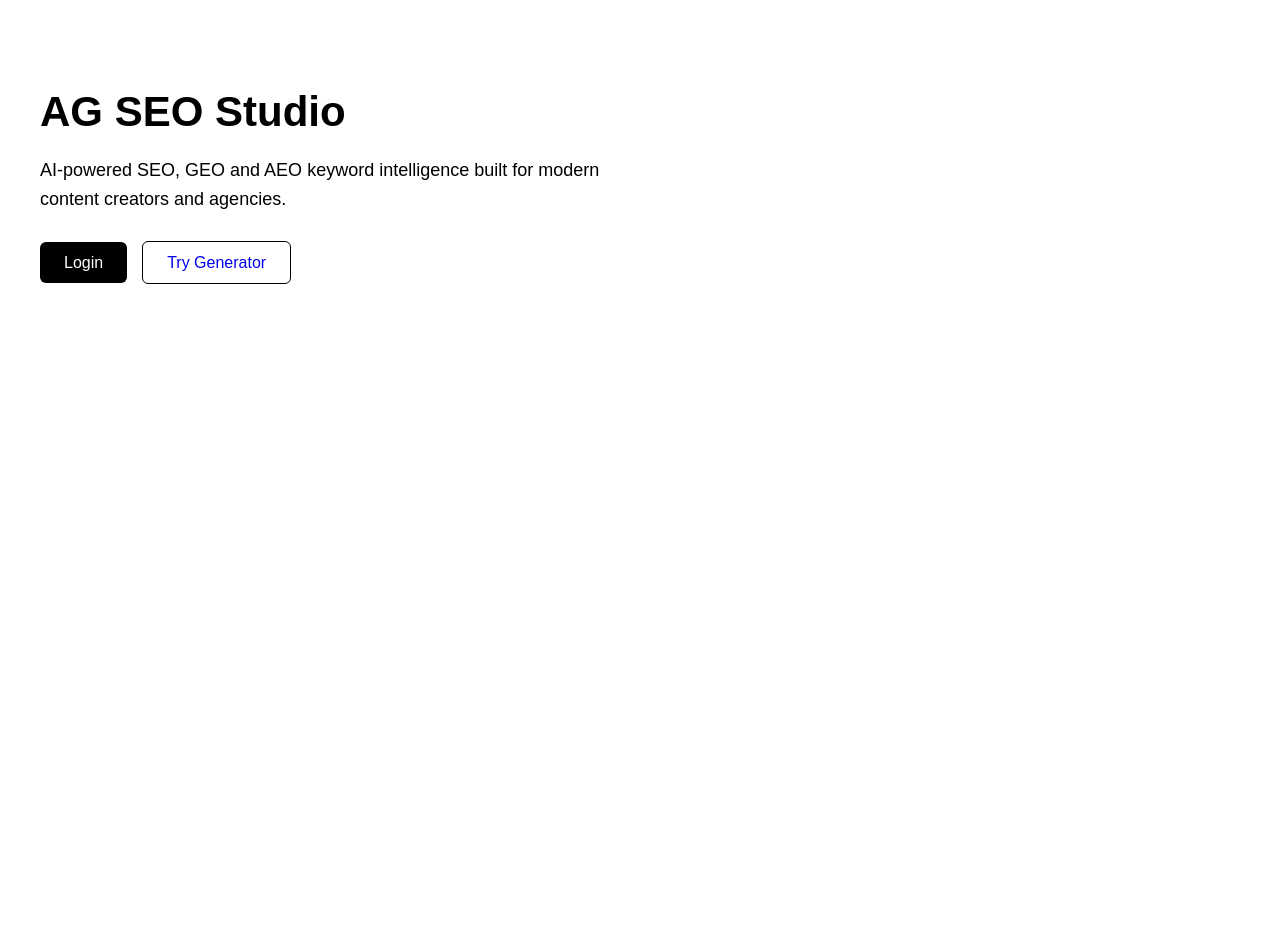
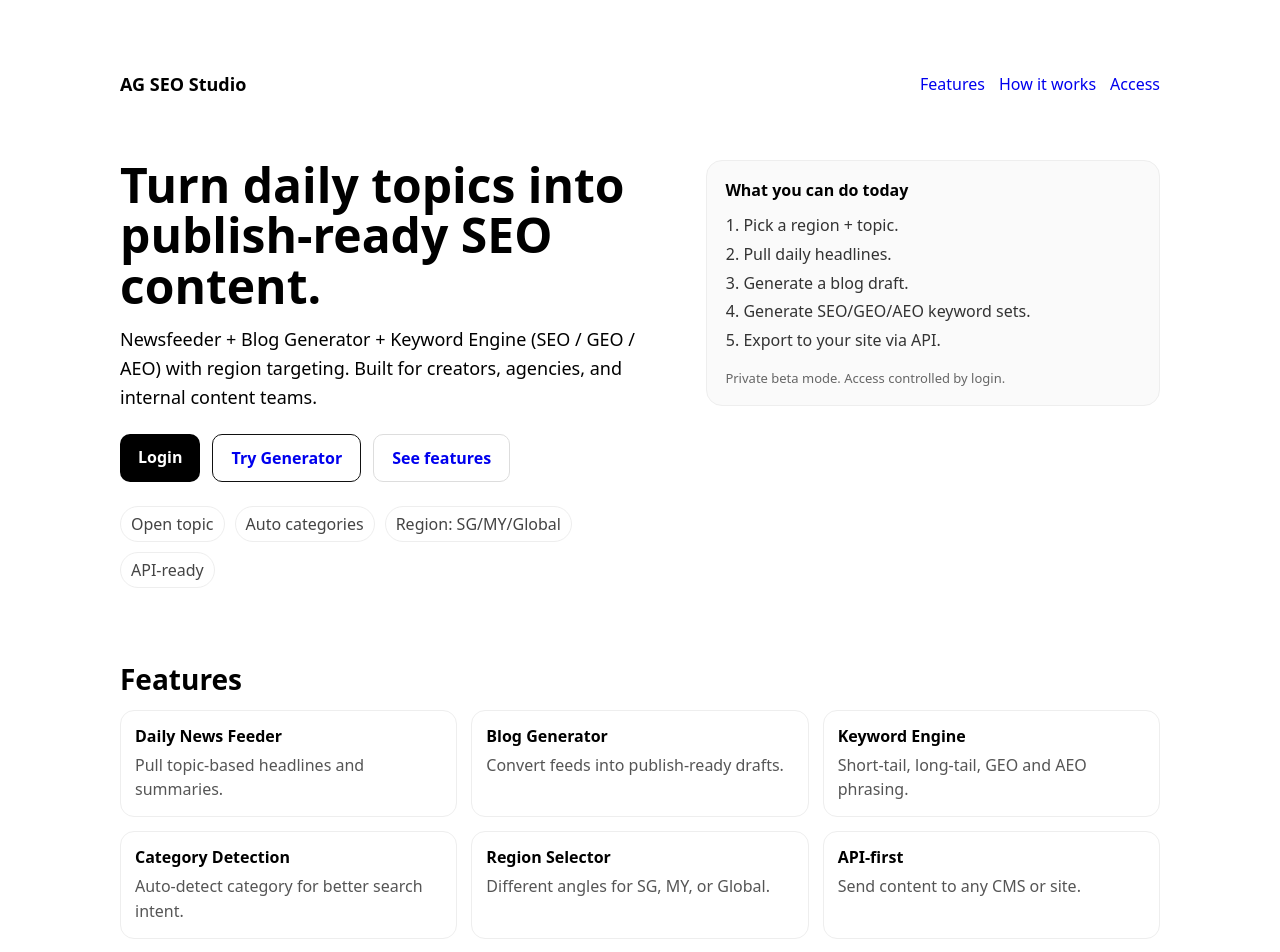
Before and after one commit to spuntnik/daily-news-blog-ai, a Next.js app in the folder apps/web/: page / in a window 1280 px wide. Shown: the top 952 px of the page. Before the commit the page ends 800 px from the top, so only its background shows below. Built offline with nearby package versions, Linux system fonts and the light colour scheme.

Commit message:
Refactor Home component layout and styles

```diff
--- a/apps/web/src/app/page.tsx
+++ b/apps/web/src/app/page.tsx
@@ -1,41 +1,134 @@
+import Link from "next/link";
+
 export default function Home() {
   return (
-    <main style={{ padding: "60px 40px", fontFamily: "sans-serif" }}>
-      <h1 style={{ fontSize: "42px", marginBottom: "20px" }}>
-        AG SEO Studio
+    <main style={{ minHeight: "100vh", padding: "72px 28px", fontFamily: "ui-sans-serif, system-ui" }}>
+      <div style={{ maxWidth: 1040, margin: "0 auto" }}>
+        <header style={{ display: "flex", justifyContent: "space-between", alignItems: "center" }}>
+          <div style={{ fontWeight: 800, fontSize: 18 }}>AG SEO Studio</div>
+          <nav style={{ display: "flex", gap: 14 }}>
+            <a href="#features" style={{ textDecoration: "none" }}>Features</a>
+            <a href="#how" style={{ textDecoration: "none" }}>How it works</a>
+            <a href="#pricing" style={{ textDecoration: "none" }}>Access</a>
+          </nav>
+        </header>
+
+        <section style={{ marginTop: 64, display: "grid", gridTemplateColumns: "1.1fr 0.9fr", gap: 32 }}>
+          <div>
+            <h1 style={{ fontSize: 48, lineHeight: 1.05, margin: "0 0 14px 0" }}>
+              Turn daily topics into publish-ready SEO content.
             </h1>
-
-      <p style={{ fontSize: "18px", maxWidth: "600px", lineHeight: "1.6" }}>
-        AI-powered SEO, GEO and AEO keyword intelligence built for
-        modern content creators and agencies.
+            <p style={{ fontSize: 18, lineHeight: 1.6, maxWidth: 600, margin: "0 0 22px 0" }}>
+              Newsfeeder + Blog Generator + Keyword Engine (SEO / GEO / AEO) with region targeting.
+              Built for creators, agencies, and internal content teams.
             </p>
 
-      <div style={{ marginTop: "40px" }}>
-        <a
+            <div style={{ display: "flex", gap: 12, marginTop: 18, flexWrap: "wrap" }}>
+              <Link
                 href="/login"
                 style={{
-            padding: "12px 24px",
+                  padding: "12px 18px",
                   background: "black",
                   color: "white",
+                  borderRadius: 10,
                   textDecoration: "none",
-            borderRadius: "6px",
-            marginRight: "15px"
+                  fontWeight: 700,
                 }}
               >
                 Login
-        </a>
+              </Link>
 
-        <a
+              <Link
                 href="/generator"
                 style={{
-            padding: "12px 24px",
-            border: "1px solid black",
+                  padding: "12px 18px",
+                  border: "1px solid #111",
+                  borderRadius: 10,
                   textDecoration: "none",
-            borderRadius: "6px"
+                  fontWeight: 700,
                 }}
               >
                 Try Generator
+              </Link>
+
+              <a
+                href="#features"
+                style={{
+                  padding: "12px 18px",
+                  border: "1px solid #ddd",
+                  borderRadius: 10,
+                  textDecoration: "none",
+                  fontWeight: 700,
+                }}
+              >
+                See features
               </a>
+            </div>
+
+            <div style={{ marginTop: 24, display: "flex", gap: 10, flexWrap: "wrap", color: "#444" }}>
+              <span style={{ border: "1px solid #eee", padding: "6px 10px", borderRadius: 999 }}>Open topic</span>
+              <span style={{ border: "1px solid #eee", padding: "6px 10px", borderRadius: 999 }}>Auto categories</span>
+              <span style={{ border: "1px solid #eee", padding: "6px 10px", borderRadius: 999 }}>Region: SG/MY/Global</span>
+              <span style={{ border: "1px solid #eee", padding: "6px 10px", borderRadius: 999 }}>API-ready</span>
+            </div>
+          </div>
+
+          <aside
+            style={{
+              border: "1px solid #eee",
+              borderRadius: 16,
+              padding: 18,
+              background: "#fafafa",
+              alignSelf: "start",
+            }}
+          >
+            <div style={{ fontWeight: 800, marginBottom: 10 }}>What you can do today</div>
+            <ol style={{ margin: 0, paddingLeft: 18, color: "#333", lineHeight: 1.8 }}>
+              <li>Pick a region + topic.</li>
+              <li>Pull daily headlines.</li>
+              <li>Generate a blog draft.</li>
+              <li>Generate SEO/GEO/AEO keyword sets.</li>
+              <li>Export to your site via API.</li>
+            </ol>
+            <div style={{ marginTop: 14, fontSize: 13, color: "#666" }}>
+              Private beta mode. Access controlled by login.
+            </div>
+          </aside>
+        </section>
+
+        <section id="features" style={{ marginTop: 72 }}>
+          <h2 style={{ fontSize: 28, marginBottom: 12 }}>Features</h2>
+          <div style={{ display: "grid", gridTemplateColumns: "repeat(3, 1fr)", gap: 14 }}>
+            {[
+              ["Daily News Feeder", "Pull topic-based headlines and summaries."],
+              ["Blog Generator", "Convert feeds into publish-ready drafts."],
+              ["Keyword Engine", "Short-tail, long-tail, GEO and AEO phrasing."],
+              ["Category Detection", "Auto-detect category for better search intent."],
+              ["Region Selector", "Different angles for SG, MY, or Global."],
+              ["API-first", "Send content to any CMS or site."],
+            ].map(([title, desc]) => (
+              <div key={title} style={{ border: "1px solid #eee", borderRadius: 14, padding: 14 }}>
+                <div style={{ fontWeight: 800 }}>{title}</div>
+                <div style={{ color: "#555", marginTop: 6, lineHeight: 1.55 }}>{desc}</div>
+              </div>
+            ))}
+          </div>
+        </section>
+
+        <section id="how" style={{ marginTop: 64 }}>
+          <h2 style={{ fontSize: 28, marginBottom: 12 }}>How it works</h2>
+          <div style={{ border: "1px solid #eee", borderRadius: 14, padding: 14, lineHeight: 1.8, color: "#333" }}>
+            1) Ingest topics → 2) Detect category + intent → 3) Generate blog outline + draft → 4) Generate keyword sets
+            (SEO/GEO/AEO) → 5) Export via API.
+          </div>
+        </section>
+
+        <section id="pricing" style={{ marginTop: 64, paddingBottom: 40 }}>
+          <h2 style={{ fontSize: 28, marginBottom: 12 }}>Access</h2>
+          <div style={{ border: "1px solid #eee", borderRadius: 14, padding: 14, color: "#333" }}>
+            Private access for now. Login required. Paywalls can be added later without rebuilding the core.
+          </div>
+        </section>
       </div>
     </main>
   );
```
Lines whose indentation alone changed are shown as unchanged.
